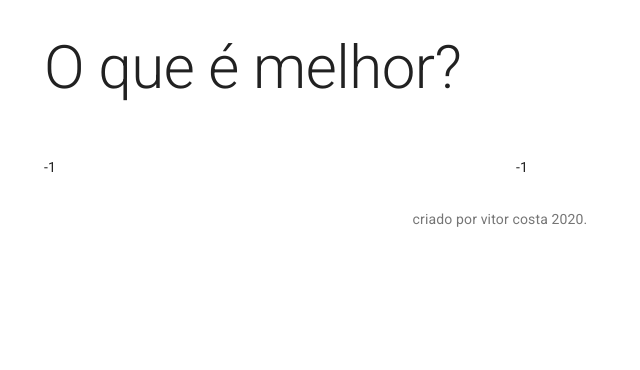
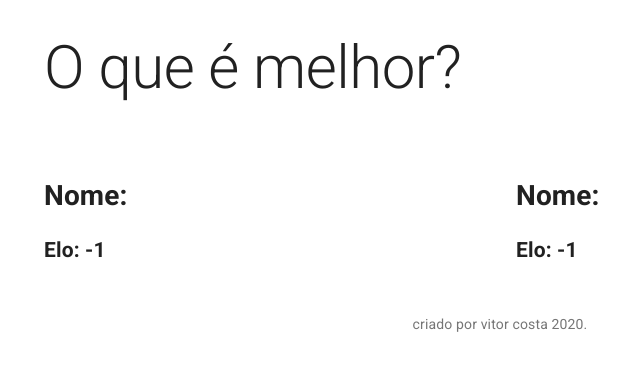
Before and after one commit to tengu-br/melhorzao-front, a Next.js app: page /votar in a window 1280 px wide. Shown: the top 370 px of the page, without its empty margins (140-780 px from the left). Built offline with nearby package versions, Linux system fonts and the light colour scheme; no server answers.

Commit message:
[FIX] Refatorando para novas rotas

```diff
--- a/src/CoupleItem.js
+++ b/src/CoupleItem.js
@@ -1,4 +1,4 @@
-import React from 'react';
+import React, { useState, useEffect } from 'react';
 import { Grid, Paper, Card, Button } from '@material-ui/core';
 
 var requestOptions = {
@@ -6,46 +6,55 @@ var requestOptions = {
     redirect: 'follow'
 };
 
-class CoupleItem extends React.Component {
-    constructor() {
-        super()
-        this.state = {
-            randA: 0,
-            randB: 0
-        }
-    }
+function CoupleItem() {
 
-    componentDidMount() {
+    const [rand, setRand] = useState({
+        playerA: {
+            name: "",
+            elo: ""
+        },
+        playerB: {
+            name: "",
+            elo: ""
+        },
+    });
+
+    useEffect(() => {
         fetch("http://127.0.0.1:3001/coupleRandom", requestOptions)
             .then(response => response.json())
             .then(
                 (result) => {
-                    this.setState({
-                        randA: result.randA,
-                        randB: result.randB
-                    });
+                    setRand({ ...result });
+                    console.log({ ...result })
                 },
                 (error) => {
-                    this.setState({
-                        randA: -1,
-                        randB: -1
+                    console.log(error)
+                    setRand({
+                        playerA: {
+                            name: "",
+                            elo: -1
+                        },
+                        playerB: {
+                            name: "",
+                            elo: -1
+                        },
                     });
                 }
             )
-    }
+    }, []);
 
-    render() {
     return (
         <Grid container justify="center" spacing={4}>
             <Grid item xs={12} sm={12} md={6}>
-                    {this.state.randA}
+                <h1>Nome: {rand.playerA.name}</h1>
+                <h2>Elo: {rand.playerA.elo}</h2>
             </Grid>
             <Grid item xs={12} sm={12} md={6}>
-                    {this.state.randB}
+            <h1>Nome: {rand.playerB.name}</h1>
+            <h2>Elo: {rand.playerB.elo}</h2>
             </Grid>
         </Grid>
     )
 }
-}
 
 export default CoupleItem;
```
Lines whose indentation alone changed are shown as unchanged.
